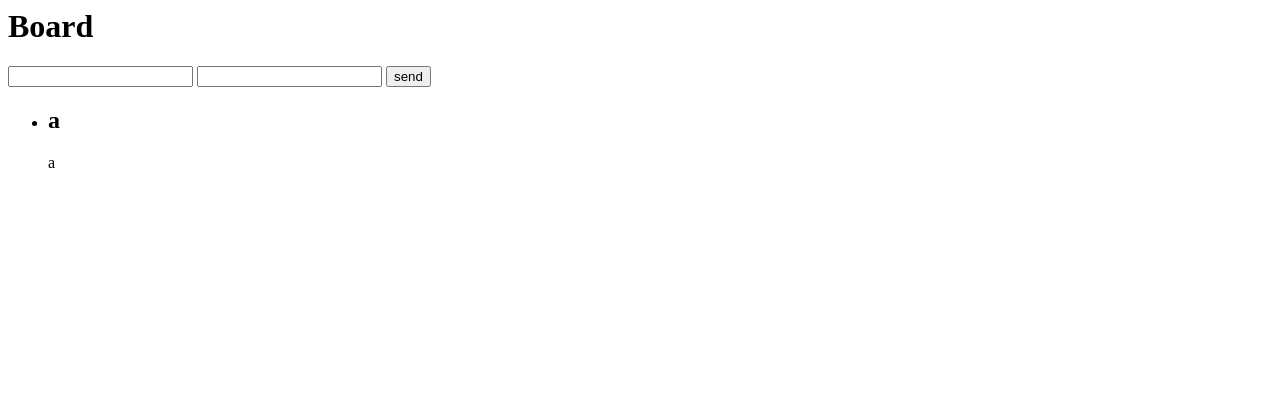
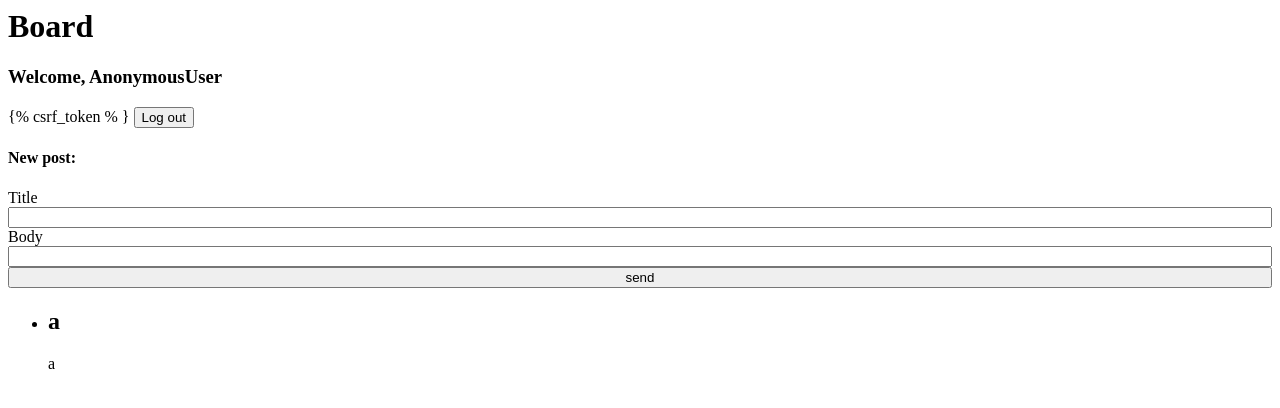
Before and after one commit to hydropony/breaknfix, a Django app: template mysite/mysite/templates/board.html in a window 1280 px wide. Shown: the top 408 px of the page. Run offline with Django 5.2, Linux system fonts and the light colour scheme; the template is opened without the code that fills it: values that come from a table or form of the project are taken from there, others are empty; data comes from the database, SQL or seed files in the repository.

Commit message:
login-logout done

```diff
--- a/mysite/mysite/templates/board.html
+++ b/mysite/mysite/templates/board.html
@@ -4,10 +4,16 @@
 </head>
 <body>
     <h1>Board</h1>
-    <form action="post/" method="POST">
+    <h3>Welcome, {{ user }}</h3>
+    <form action="logout/" method="POST">
+        {% csrf_token % }
+        <input type="submit" value="Log out">
+    </form>
+    <h4>New post:</h4>
+    <form action="post/" method="POST" style="display: flex; flex-direction: column;">
         {% csrf_token %}
-        <input type="text" name="title">
-        <input type="text" name="body">
+        Title <input type="text" name="title">
+        Body <input type="text" name="body">
         <input type="submit" value="send">
     </form>
     <ul>
--- a/mysite/mysite/urls.py
+++ b/mysite/mysite/urls.py
@@ -25,4 +25,6 @@ urlpatterns = [
     path('post/', views.newpost, name='post'),
     path('login/', views.login, name='login'),
     path('login/submit_login/', views.loginHandle, name='login'),
+    path('logout/', views.logout, name='logout'),
+
 ]
```
Also changed, not shown: mysite/mysite/views.py (+17 -4 lines).
